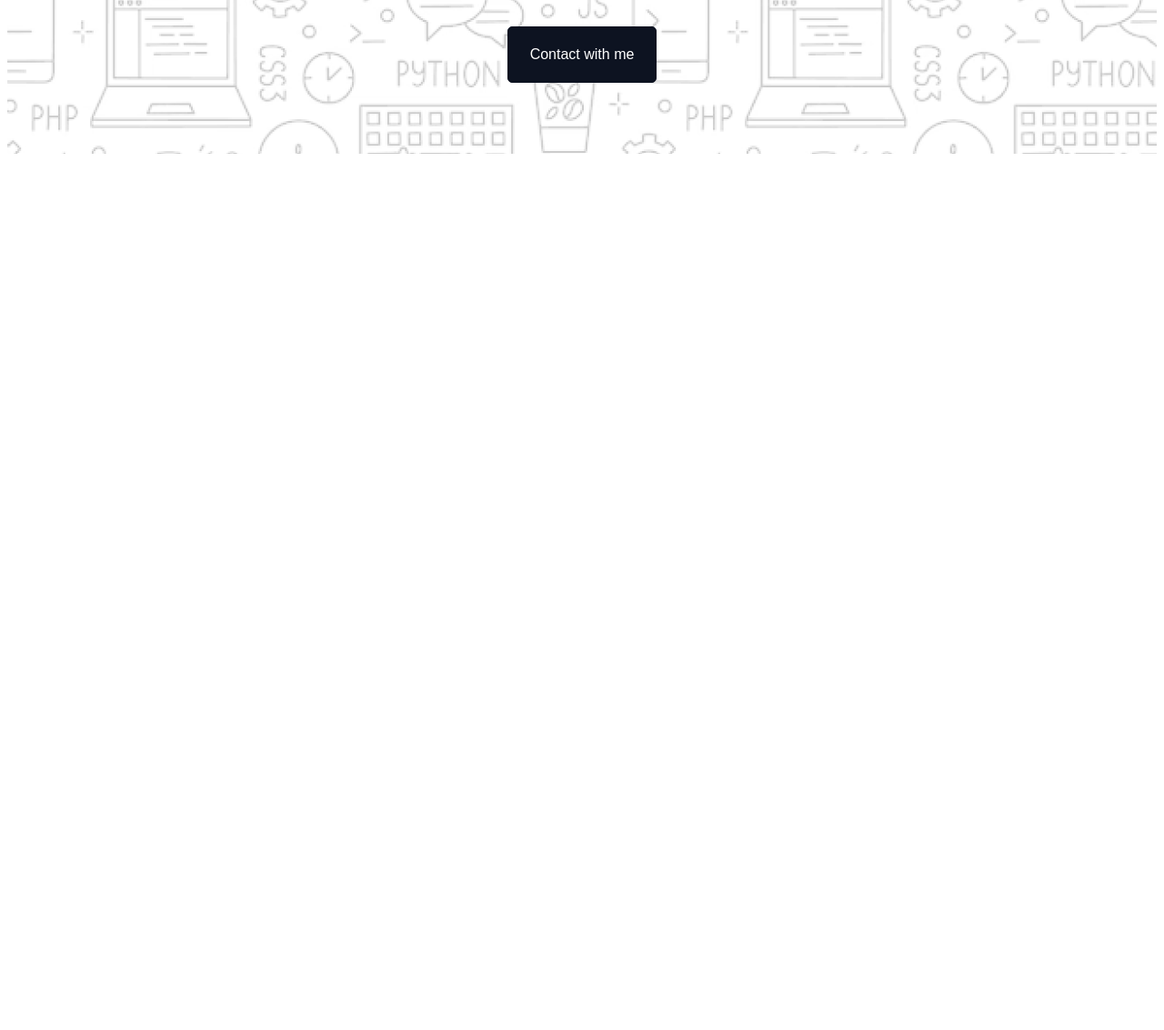
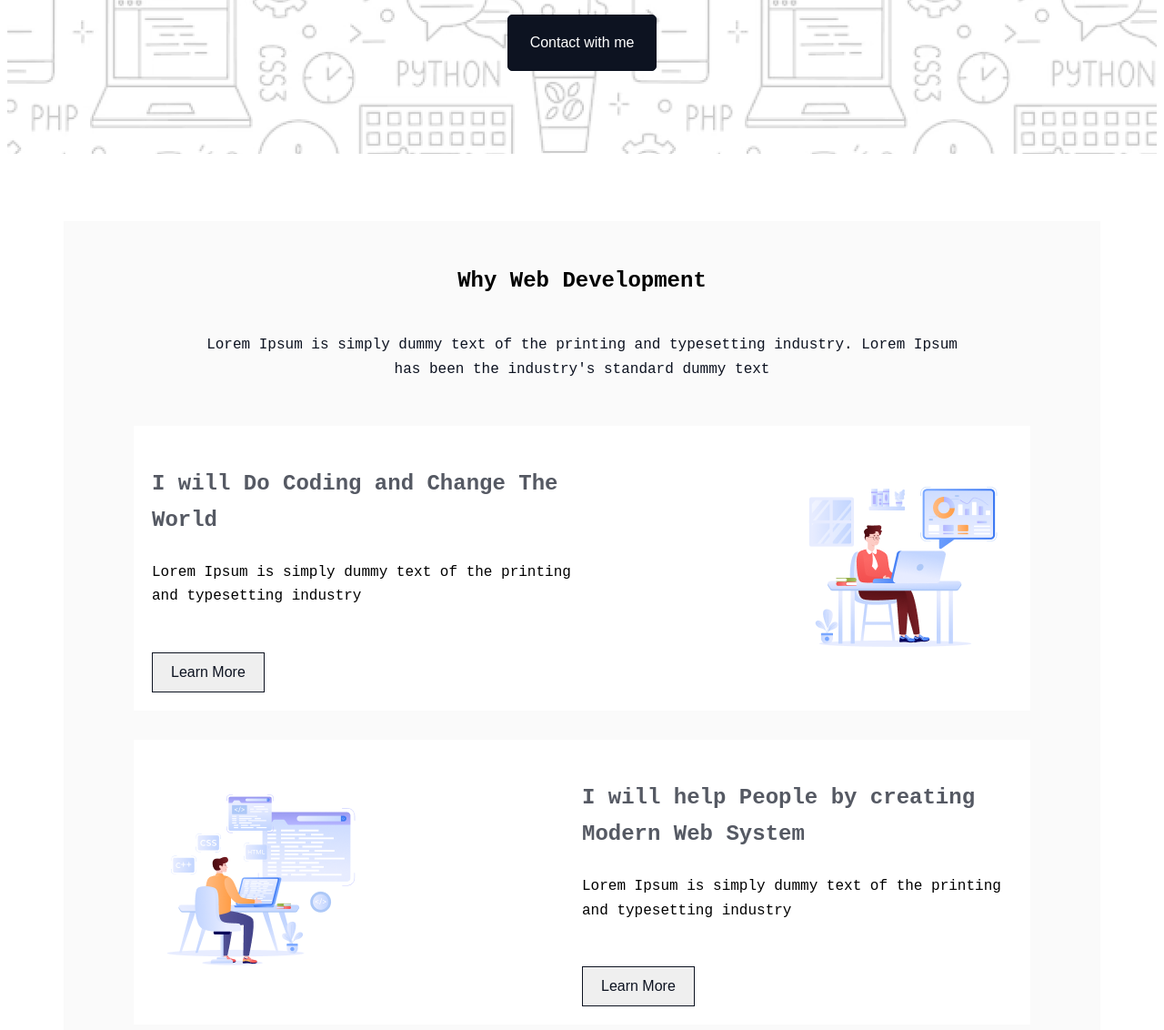
Before and after one commit to chinno0007/B10A1-Challenge-Begins-Assignment_01, a plain HTML site: page index.html in a window 1280 px wide. Shown: the part 568-1700 px from the top of the page at 91% size. Before the commit the page ends 800 px from the top, so only its background shows below. Drawn offline with Linux system fonts and the light colour scheme; a web font is replaced by a local one.

Commit message:
Web Development Details Added

```diff
--- a/Styles/style.css
+++ b/Styles/style.css
@@ -36,6 +36,8 @@
     background-repeat: no-repeat;
     background-position: center;
     background-size: cover;
+    margin-bottom: 74px;
+
 
 
   }
@@ -60,7 +62,7 @@
     font-weight: 400;
     max-width: 852px;
     margin: 0 auto;
-    line-height: 25pt;
+    line-height: 20pt;
 
   }
   .bannerBtn {
@@ -78,3 +80,66 @@
     border: 1px solid rgb(13, 19, 33);
     border-radius: 5px;
   }
+
+  /* Why Web Development Section Start */
+  .webDevelopmentJobDetails{
+    max-width: 1140px;
+    margin: 0 auto;
+    background-color: rgba(13, 19, 33, 0.02);
+    padding-top: 2rem;
+    padding-bottom: 2rem;
+
+  }
+  .jobQuestionTitle{
+    text-align: center;
+    padding-bottom: 3rem;
+    /* margin: 20px 0px; */
+  }
+
+  /* Web Content */
+  .website-Content{
+    margin: 0 auto;
+  }
+  .codingAndChangingWorld{
+    max-width: 946px;
+    /* background-color: red; */
+    margin: 0 auto;
+    padding: 20px;
+    margin-bottom: 2rem;
+    /* text-align: center; */
+    display: flex;
+    justify-content: space-between;
+    align-items: center;
+    /* padding: 20px; */
+    background-color: rgb(255, 255, 255);
+
+  }
+  .codingAndChangingWorld-content{
+    width: 50%;
+  }
+  .codingAndChangingWorld-title{
+    color: rgba(13, 19, 33, 0.7);
+    border-radius: 5px;
+    font-size: 24px;
+    font-weight: 700;
+    /* padding-bottom: 1rem; */
+    line-height: 30pt;
+  }
+  .codingAndChangingWorld-description{
+    padding-bottom: 2rem;
+    line-height: 20pt;
+  }
+  .codingAndChangingWorld-btn{
+    display: inline-block;
+    padding: 12px 20px;
+    font-size: 16px;
+    text-align: center;
+    color: rgb(255, 255, 255);
+    /* background-color: rgb(13, 19, 33); */
+    border: 1px solid rgb(13, 19, 33);
+    color: rgb(13, 19, 33);
+    /* border-radius: 5px; */
+  }
+  .modernWebSystem{
+    flex-direction: row-reverse;
+  }
--- a/index.html
+++ b/index.html
@@ -18,6 +18,7 @@
 
     <!-- Main Section Start -->
     <main>
+        <!-- Top Banner Section Start -->
         <section class="topBanner">
             <div class="bannerContents">
                 <img src="./assets/Group.png" alt="">
@@ -28,6 +29,66 @@
                 </div>
             </div>
         </section>
+
+        <!-- Why Web Development Section Start -->
+        <section class="webDevelopmentJobDetails">
+            <!-- Job Title -->
+            <div class="jobQuestionTitle">
+                <h2>Why Web Development</h2>
+                <p class="bannerDescription">Lorem Ipsum is simply dummy text of the printing and typesetting industry. Lorem Ipsum has been the industry's standard dummy text</p>
+            </div>
+
+            <!-- Development Contents -->
+            <div class="website-Content">
+                <!-- Item 1 -->
+                <!-- I will Do Coding and Change The World -->
+                <div class="codingAndChangingWorld ">
+                    <div class="codingAndChangingWorld-content">
+                        <h3 class="codingAndChangingWorld-title">I will Do Coding and Change The World</h3>
+                        <p class="codingAndChangingWorld-description">Lorem Ipsum is simply dummy text of the printing and typesetting industry</p>
+                        <button class="codingAndChangingWorld-btn">Learn More</button>
+                    </div>
+
+                    <div>
+                        <img src="./assets/Group 3.png" alt="">
+                    </div>
+                </div>
+
+                <!-- item 2 -->
+                <!-- I will Do Coding and Change The World -->
+                <div class="codingAndChangingWorld modernWebSystem">
+                    <div class="codingAndChangingWorld-content">
+                        <h3 class="codingAndChangingWorld-title">I will help People by creating Modern Web System</h3>
+                        <p class="codingAndChangingWorld-description">Lorem Ipsum is simply dummy text of the printing and typesetting industry</p>
+                        <button class="codingAndChangingWorld-btn">Learn More</button>
+                    </div>
+
+                    <div>
+                        <img src="./assets/Group 4.png" alt="">
+                    </div>
+                </div>
+
+                <!-- Item 3 -->
+                <!-- I will Do Coding and Change The World -->
+                <div class="codingAndChangingWorld">
+                    <div class="codingAndChangingWorld-content">
+                        <h3 class="codingAndChangingWorld-title">I will Do Coding and Change The World</h3>
+                        <p class="codingAndChangingWorld-description">Lorem Ipsum is simply dummy text of the printing and typesetting industry</p>
+                        <button class="codingAndChangingWorld-btn">Learn More</button>
+                    </div>
+
+                    <div>
+                        <img src="./assets/Layer_1.png" alt="">
+                    </div>
+                </div>
+            </div>
+        </section>
+
+
+        <!-- My inspiration Section Start -->
+         <section>
+
+         </section>
     </main>
 
     <!-- Footer Start -->
```
